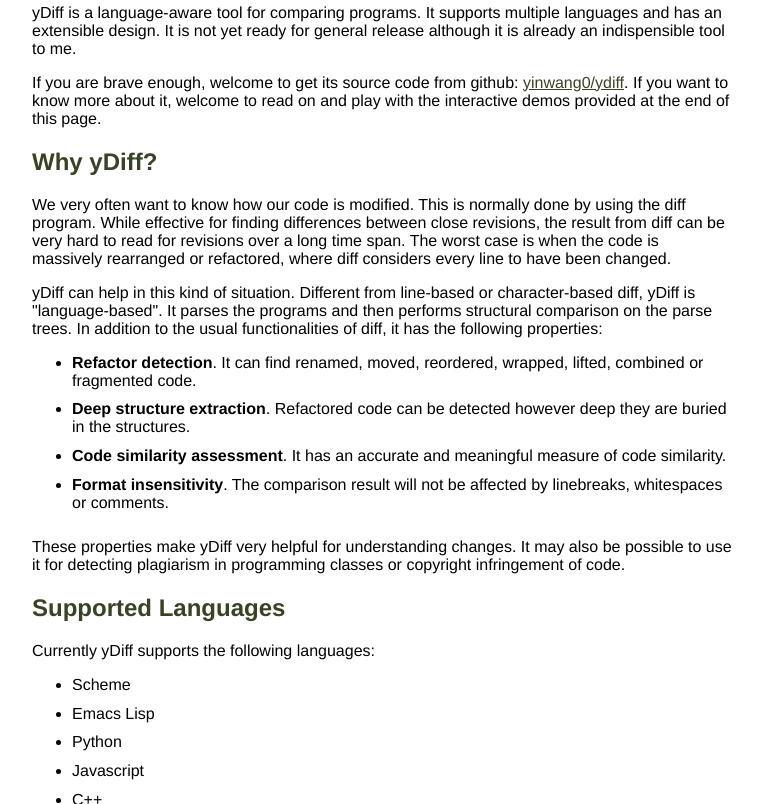
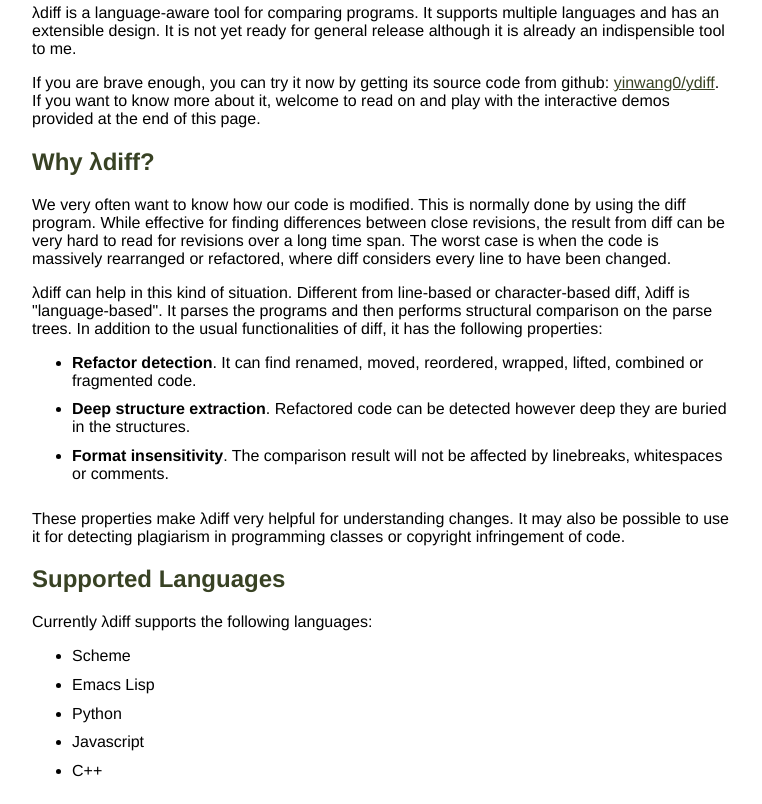
Before and after one commit to yinwang0/ydiff, a plain HTML site: page ydiff.html in a window 1280 px wide. Shown: the part 225-1029 px from the top of the page, without its empty margins (258-1020 px from the left). Drawn offline with Linux system fonts and the light colour scheme.

```diff
--- a/ydiff.html
+++ b/ydiff.html
@@ -3,7 +3,7 @@
 <head>
   <meta charset='utf-8'>
 
-  <title>yinwang0/ydiff @ GitHub</title>
+  <title>yinwang0/ldiff @ GitHub</title>
 
   <style type="text/css">
     body {
@@ -77,7 +77,7 @@ li {
 
 <body>
   <div id="container">
-    <h1><a href="http://github.com/yinwang0/ydiff">yDiff</a> </h1>
+    <h1><a href="http://github.com/yinwang0/ydiff">&#955;diff</a> </h1>
 
     <div class="description">
       a language-aware tool for comparing programs
@@ -88,14 +88,14 @@ li {
 width="100%"/></a>
 
 
-<p>yDiff is a language-aware tool for comparing programs. It
+<p>&#955;diff is a language-aware tool for comparing programs. It
 supports multiple languages and has an extensible design. It
 is not yet ready for general release although it is already
 an indispensible tool to me.
 
 
-<p>If you are brave enough, welcome to get its source code
-from
+<p>If you are brave enough, you can try it now by getting
+its source code from
 github: <a href="http://github.com/yinwang0/ydiff">yinwang0/ydiff</a>.
 If you want to know more about it, welcome to read on and
 play with the interactive demos provided at the end of this
@@ -103,7 +103,7 @@ page.
 
 
 
-<h2>Why yDiff?</h2>
+<h2>Why &#955;diff?</h2>
 
 <p>We very often want to know how our code is modified. This
 is normally done by using the diff program. While effective
@@ -114,8 +114,8 @@ rearranged or refactored, where diff considers every line to
 have been changed.
 
 
-<p>yDiff can help in this kind of situation. Different from
-line-based or character-based diff, yDiff is
+<p>&#955;diff can help in this kind of situation. Different from
+line-based or character-based diff, &#955;diff is
 "language-based". It parses the programs and then performs
 structural comparison on the parse trees. In addition to the
 usual functionalities of diff, it has the following
@@ -135,10 +135,6 @@ code can be detected however deep they are buried in the
 structures.
 
 
-<li><strong>Code similarity assessment</strong>. It has an
-accurate and meaningful measure of code similarity.
-
-
 <li><strong>Format insensitivity</strong>. The comparison
 result will not be affected by linebreaks, whitespaces or
 comments.
@@ -146,7 +142,7 @@ comments.
 </ul>
 
 
-<p>These properties make yDiff very helpful for
+<p>These properties make &#955;diff very helpful for
 understanding changes. It may also be possible to use it for
 detecting plagiarism in programming classes or copyright
 infringement of code.
@@ -155,7 +151,7 @@ infringement of code.
 
 <h2>Supported Languages</h2>
 
-<p>Currently yDiff supports the following languages:
+<p>Currently &#955;diff supports the following languages:
 
 <ul>
 <li>Scheme
@@ -248,7 +244,7 @@ whose code is moved inside another function <code>appendAll</code>.
 <li><a href="demos/nav-nav-div.html">Javascript</a>
 
 <p>Comparison between two major revisions of the UI code of
-yDiff itself.
+&#955;diff itself.
 
 
 
```
Also changed, not shown: 3 other files.
